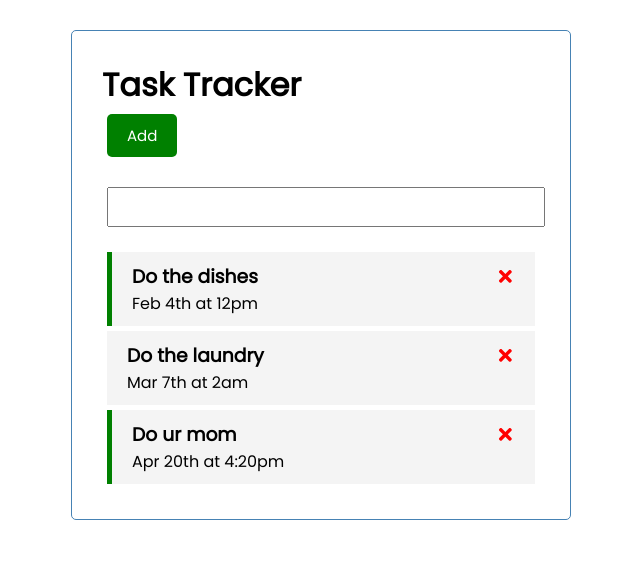
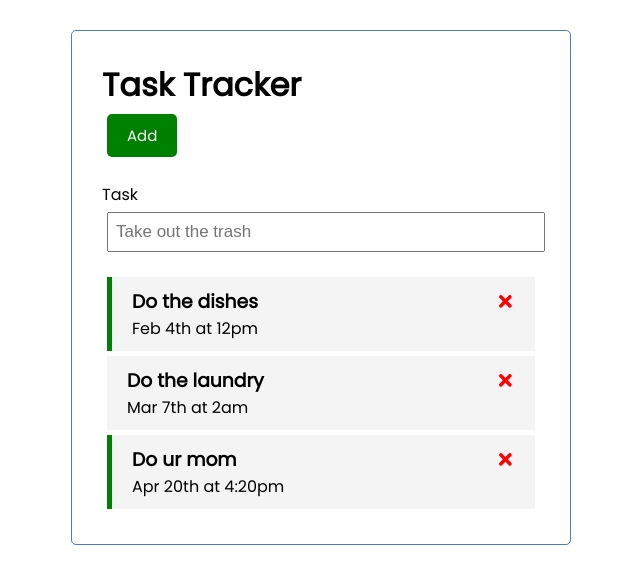
Before and after one commit to Peleton-011/task-tracker-project, a React (Create React App) app: page / in a window 1280 px wide. Shown: the top 584 px of the page, without its empty margins (319-959 px from the left). Built offline with nearby package versions, Linux system fonts and the light colour scheme.

Commit message:
Implement basic configuration of the GenericInput component.

```diff
--- a/src/components/GenericInput.js
+++ b/src/components/GenericInput.js
@@ -1,10 +1,10 @@
 import React from "react";
 
-const GenericInput = () => {
+const GenericInput = ({ inputID, inputLabel, inputType, inputPlaceholder}) => {
     return (
         <div className="form-control">
-            <label htmlFor=""></label>
-            <input type="text" />
+            <label htmlFor={inputID}>{inputLabel}</label>
+            <input id={inputID} type={inputType} placeholder={inputPlaceholder || ""}/>
         </div>
     );
 };
@@ -13,6 +13,7 @@ GenericInput.defaultProps = {
     inputID: "task-name",
     inputLabel: "Task",
     inputType: "text",
+    inputPlaceholder: "Take out the trash",
 };
 
 export default GenericInput;
```
